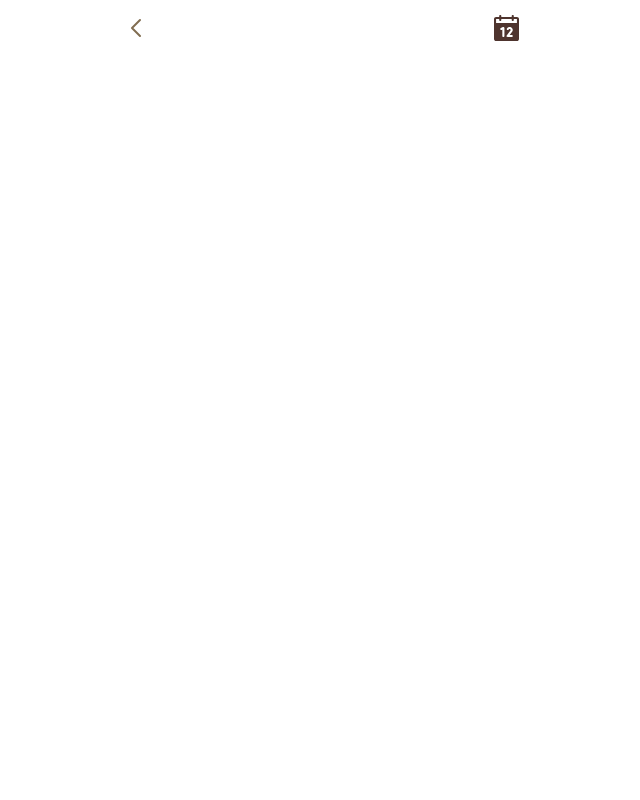
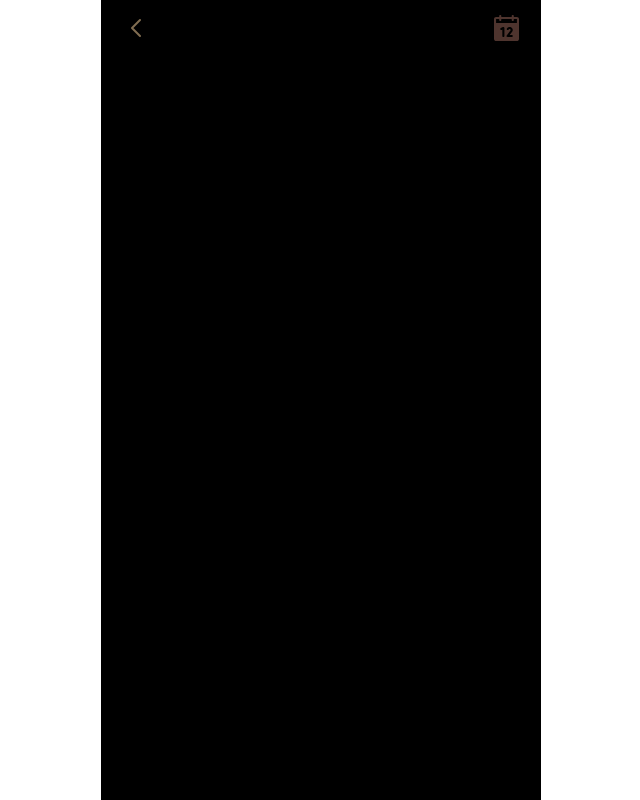
Before and after one commit to umc-7th-hack-team-n/n-front, a React (Vite) app: page / in a window 1280 px wide. Shown: the whole page, without its empty margins (319-959 px from the left). Built offline with nearby package versions, Linux system fonts and the light colour scheme.

Commit message:
- :art: style: RootLayout 백그라운드 색상 변경

```diff
--- a/src/app/layout/RootLayout.tsx
+++ b/src/app/layout/RootLayout.tsx
@@ -18,5 +18,5 @@ const Wrapper = styled.div`
   padding-bottom: env(safe-area-inset-bottom);
   padding-left: env(safe-area-inset-left);
   padding-right: env(safe-area-inset-right);
-  background-color: white;
+  background-color: black;
 `;
```
